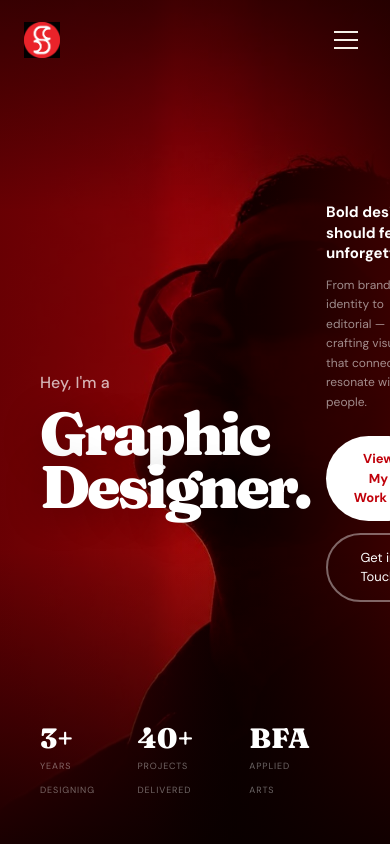
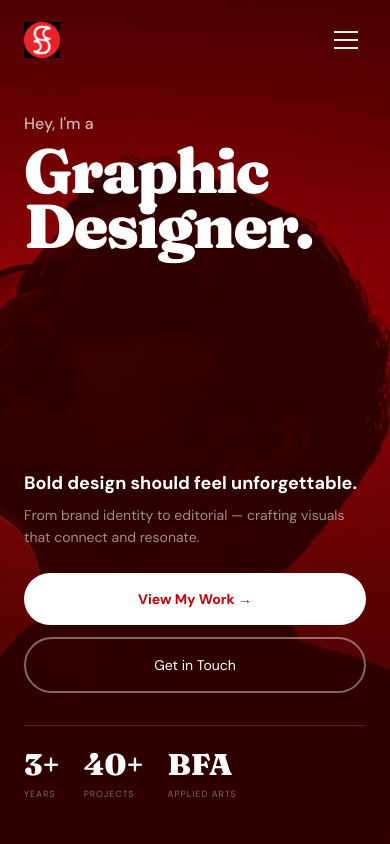
Before and after one commit to vermayash2511-ui/yashvermaa-portfolio, a Next.js app: page / in a window 390 px wide. Shown: the top 844 px of the page. Built offline with nearby package versions, Linux system fonts and the light colour scheme.

Commit message:
Add files via upload

```diff
--- a/src/app/components/HeroSection.tsx
+++ b/src/app/components/HeroSection.tsx
@@ -2,33 +2,24 @@
 import React, { useEffect, useRef } from 'react';
 
 export default function HeroSection() {
-  const leftRef = useRef<HTMLDivElement>(null);
-  const rightRef = useRef<HTMLDivElement>(null);
-  const statsRef = useRef<HTMLDivElement>(null);
+  const contentRef = useRef<HTMLDivElement>(null);
 
   useEffect(() => {
-    [leftRef, rightRef, statsRef].forEach((ref, i) => {
-      const el = ref.current;
+    const el = contentRef.current;
     if (!el) return;
     el.style.opacity = '0';
-      el.style.transform = 'translateY(28px)';
+    el.style.transform = 'translateY(24px)';
     setTimeout(() => {
       el.style.transition = 'opacity 1s ease, transform 1s ease';
       el.style.opacity = '1';
       el.style.transform = 'translateY(0)';
-      }, 200 + i * 180);
-    });
+    }, 200);
   }, []);
 
   return (
-    <section
-      id="home"
-      className="relative min-h-screen overflow-hidden"
-      style={{
-        background: '#8b0000',
-      }}
-    >
-      {/* ── Full background photo ── */}
+    <section id="home" className="relative overflow-hidden" style={{ background: '#8b0000', minHeight: '100svh' }}>
+
+      {/* ── Background photo ── */}
       <div className="absolute inset-0 z-[5]">
         <img
           src="/assets/images/yash_hero.jpg"
@@ -36,26 +27,31 @@ export default function HeroSection() {
           className="w-full h-full select-none pointer-events-none"
           style={{
             objectFit: 'cover',
-            objectPosition: 'center center',
+            objectPosition: '70% center',
             filter: 'brightness(0.88) contrast(1.05)',
             display: 'block',
           }}
         />
       </div>
 
-      {/* Gradient blends for text readability */}
+      {/* Gradient overlays */}
       <div className="absolute inset-0 z-[6] pointer-events-none"
-        style={{ background: 'linear-gradient(to right, rgba(100,0,3,0.95) 0%, rgba(80,0,3,0.6) 38%, rgba(40,0,0,0.1) 60%, transparent 70%)' }} />
+        style={{ background: 'linear-gradient(to bottom, rgba(8,0,0,0.55) 0%, transparent 30%)' }} />
       <div className="absolute inset-0 z-[6] pointer-events-none"
-        style={{ background: 'linear-gradient(to left, rgba(60,0,0,0.92) 0%, rgba(40,0,0,0.5) 32%, transparent 55%)' }} />
-      <div className="absolute inset-0 z-[6] pointer-events-none"
-        style={{ background: 'linear-gradient(to top, rgba(8,0,0,0.8) 0%, transparent 35%)' }} />
-      <div className="absolute inset-0 z-[6] pointer-events-none"
-        style={{ background: 'linear-gradient(to bottom, rgba(8,0,0,0.5) 0%, transparent 25%)' }} />
+        style={{ background: 'linear-gradient(to top, rgba(8,0,0,0.92) 0%, rgba(8,0,0,0.5) 30%, transparent 55%)' }} />
+      {/* Desktop left/right gradients */}
+      <div className="absolute inset-0 z-[6] pointer-events-none hidden md:block"
+        style={{ background: 'linear-gradient(to right, rgba(100,0,3,0.95) 0%, rgba(80,0,3,0.5) 35%, transparent 60%)' }} />
+      <div className="absolute inset-0 z-[6] pointer-events-none hidden md:block"
+        style={{ background: 'linear-gradient(to left, rgba(60,0,0,0.92) 0%, rgba(40,0,0,0.4) 30%, transparent 55%)' }} />
+      {/* Mobile overlay — stronger so text is readable */}
+      <div className="absolute inset-0 z-[6] pointer-events-none md:hidden"
+        style={{ background: 'rgba(80,0,0,0.55)' }} />
 
-      {/* ── 3-column content grid ── */}
+      {/* ── DESKTOP layout (3 columns) ── */}
       <div
-        className="absolute z-20 grid"
+        ref={contentRef}
+        className="hidden md:grid absolute z-20"
         style={{
           top: '80px', bottom: 0, left: 0, right: 0,
           gridTemplateColumns: '1fr 1fr 1fr',
@@ -63,39 +59,22 @@ export default function HeroSection() {
           padding: '0 40px 40px',
         }}
       >
-        {/* LEFT — headline */}
-        <div
-          ref={leftRef}
-          style={{ gridColumn: '1', gridRow: '1/3', display: 'flex', flexDirection: 'column', justifyContent: 'center' }}
-        >
+        {/* LEFT headline */}
+        <div style={{ gridColumn: '1', gridRow: '1/3', display: 'flex', flexDirection: 'column', justifyContent: 'center' }}>
           <p className="text-white/70 font-sans font-medium mb-3" style={{ fontSize: 'clamp(16px, 2vw, 22px)' }}>
             Hey, I&apos;m a
           </p>
-          <h1
-            className="font-display font-black text-white"
-            style={{
-              fontSize: 'clamp(60px, 8vw, 100px)',
-              lineHeight: 0.88,
-              letterSpacing: '-3px',
-              textShadow: '0 4px 40px rgba(0,0,0,0.3)',
-            }}
-          >
+          <h1 className="font-display font-black text-white"
+            style={{ fontSize: 'clamp(60px, 8vw, 100px)', lineHeight: 0.88, letterSpacing: '-3px', textShadow: '0 4px 40px rgba(0,0,0,0.3)' }}>
             Graphic<br />Designer.
           </h1>
         </div>
 
-        {/* CENTER — empty (photo lives here) */}
+        {/* CENTER — photo space */}
         <div style={{ gridColumn: '2' }} />
 
-        {/* RIGHT — tagline + buttons */}
-        <div
-          ref={rightRef}
-          style={{
-            gridColumn: '3', gridRow: '1',
-            display: 'flex', flexDirection: 'column', justifyContent: 'center',
-            paddingLeft: '16px',
-          }}
-        >
+        {/* RIGHT tagline + buttons */}
+        <div style={{ gridColumn: '3', gridRow: '1', display: 'flex', flexDirection: 'column', justifyContent: 'center', paddingLeft: '16px' }}>
           <p className="text-white font-bold leading-snug mb-3" style={{ fontSize: 'clamp(15px, 1.6vw, 20px)' }}>
             Bold design should feel unforgettable.
           </p>
@@ -103,28 +82,21 @@ export default function HeroSection() {
             From brand identity to editorial — crafting visuals that connect and resonate with people.
           </p>
           <div className="flex flex-col gap-3">
-            <button
-              onClick={() => document.querySelector('#work')?.scrollIntoView({ behavior: 'smooth' })}
+            <button onClick={() => document.querySelector('#work')?.scrollIntoView({ behavior: 'smooth' })}
               className="bg-white text-[#c0000a] font-bold rounded-full hover:bg-white/90 transition-all text-center"
-              style={{ fontSize: '13px', padding: '13px 26px' }}
-            >
+              style={{ fontSize: '13px', padding: '13px 26px' }}>
               View My Work →
             </button>
-            <button
-              onClick={() => document.querySelector('#contact')?.scrollIntoView({ behavior: 'smooth' })}
+            <button onClick={() => document.querySelector('#contact')?.scrollIntoView({ behavior: 'smooth' })}
               className="border-2 border-white/40 text-white rounded-full hover:bg-white/10 transition-all text-center"
-              style={{ fontSize: '13px', padding: '13px 26px' }}
-            >
+              style={{ fontSize: '13px', padding: '13px 26px' }}>
               Get in Touch
             </button>
           </div>
         </div>
 
-        {/* STATS — bottom left only, no overlap */}
-        <div
-          ref={statsRef}
-          style={{ gridColumn: '1', gridRow: '2', display: 'flex', gap: '28px', alignItems: 'flex-end', paddingBottom: '4px' }}
-        >
+        {/* STATS bottom left */}
+        <div style={{ gridColumn: '1', gridRow: '2', display: 'flex', gap: '28px', alignItems: 'flex-end', paddingBottom: '4px' }}>
           {[['3+', 'Years Designing'], ['40+', 'Projects Delivered'], ['BFA', 'Applied Arts']].map(([val, label]) => (
             <div key={val}>
               <span className="block font-display font-black text-white" style={{ fontSize: 'clamp(28px, 3.5vw, 40px)', lineHeight: 1 }}>{val}</span>
@@ -133,6 +105,52 @@ export default function HeroSection() {
           ))}
         </div>
       </div>
+
+      {/* ── MOBILE layout ── */}
+      <div className="md:hidden relative z-20 flex flex-col min-h-[100svh] px-6 pt-24 pb-10">
+
+        {/* Headline at top */}
+        <div className="mt-4 mb-auto">
+          <p className="text-white/70 text-base font-medium mb-2">Hey, I&apos;m a</p>
+          <h1 className="font-display font-black text-white leading-[0.88]"
+            style={{ fontSize: '62px', letterSpacing: '-2px' }}>
+            Graphic<br />Designer.
+          </h1>
+        </div>
+
+        {/* Bottom content */}
+        <div className="mt-auto">
+          <p className="text-white font-bold text-lg leading-snug mb-2">
+            Bold design should feel unforgettable.
+          </p>
+          <p className="text-white/55 text-sm leading-relaxed mb-6">
+            From brand identity to editorial — crafting visuals that connect and resonate.
+          </p>
+
+          {/* Buttons */}
+          <div className="flex flex-col gap-3 mb-8">
+            <button onClick={() => document.querySelector('#work')?.scrollIntoView({ behavior: 'smooth' })}
+              className="bg-white text-[#c0000a] font-bold rounded-full text-center py-4 text-sm">
+              View My Work →
+            </button>
+            <button onClick={() => document.querySelector('#contact')?.scrollIntoView({ behavior: 'smooth' })}
+              className="border-2 border-white/40 text-white rounded-full text-center py-4 text-sm">
+              Get in Touch
+            </button>
+          </div>
+
+          {/* Stats */}
+          <div className="flex gap-6 border-t border-white/15 pt-6">
+            {[['3+', 'Years'], ['40+', 'Projects'], ['BFA', 'Applied Arts']].map(([val, label]) => (
+              <div key={val}>
+                <span className="block font-display font-black text-white text-3xl leading-none">{val}</span>
+                <span className="text-white/40 uppercase tracking-widest text-[9px]">{label}</span>
+              </div>
+            ))}
+          </div>
+        </div>
+      </div>
+
     </section>
   );
 }
```
Lines whose indentation alone changed are shown as unchanged.
